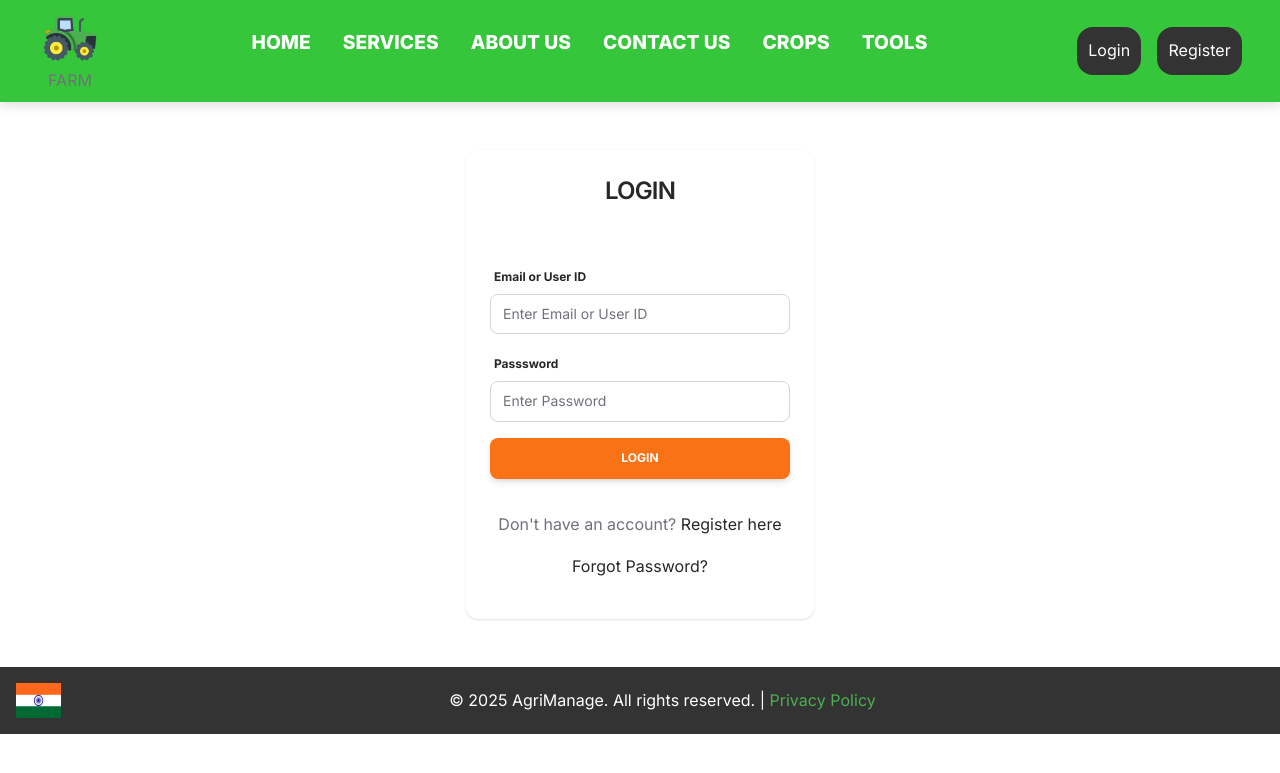
After one commit to Chandan-pal-2004/ams, a PHP site: page /new/login.php in a window 1280 px wide. The commit adds this page. Shown: the top 773 px of the page. Run offline with PHP 8.4, Linux system fonts and the light colour scheme; style sheets or scripts are compiled from the project's sources; some libraries are stand-ins or nearby versions.

Commit message:
Added & coded login.php

```diff
--- /dev/null
+++ b/login.php
@@ -0,0 +1,48 @@
+<?php
+$pageTitle = "LOGIN";
+include('includes/header.php');
+include('links.php');
+?>
+
+
+<div class="py-5">
+    <div class="container">
+        <div class="row justify-content-center">
+            <div class="col-md-4">
+                <div class="card shadow-sm">
+                    <div class="card-header">
+                        <h4 class="text-black text-center">LOGIN</h4>
+                    </div>
+                    <div class="card-body">
+
+                        <?= alertMessage(); ?>
+
+                        <form action="code.php" method="POST">
+
+                            <div class="mb-3">
+                                <label for="identifier">Email or User ID</label>
+                                <input type="text" name="identifier" class="form-control"
+                                    placeholder="Enter Email or User ID" required>
+                            </div>
+                            <div class="mb-3">
+                                <label for="password">Passsword</label>
+                                <input type="password" name="password" class="form-control" placeholder="Enter Password"
+                                    required>
+                            </div>
+                            <div class="mb-3">
+                                <button class="btn btn-primary w-100" name="loginBtn" type="submit">LOGIN</button>
+                            </div>
+                            <center>
+                                <p>Don't have an account? <a href="register.php">Register here</a></p>
+                                <p><a href="forgot.php">Forgot Password?</a></p>
+                            </center>
+
+                        </form>
+                    </div>
+                </div>
+            </div>
+        </div>
+    </div>
+</div>
+
+<?php include('includes/footer.php'); ?>
```
Also changed, not shown: code.php (+52 -0 lines).
